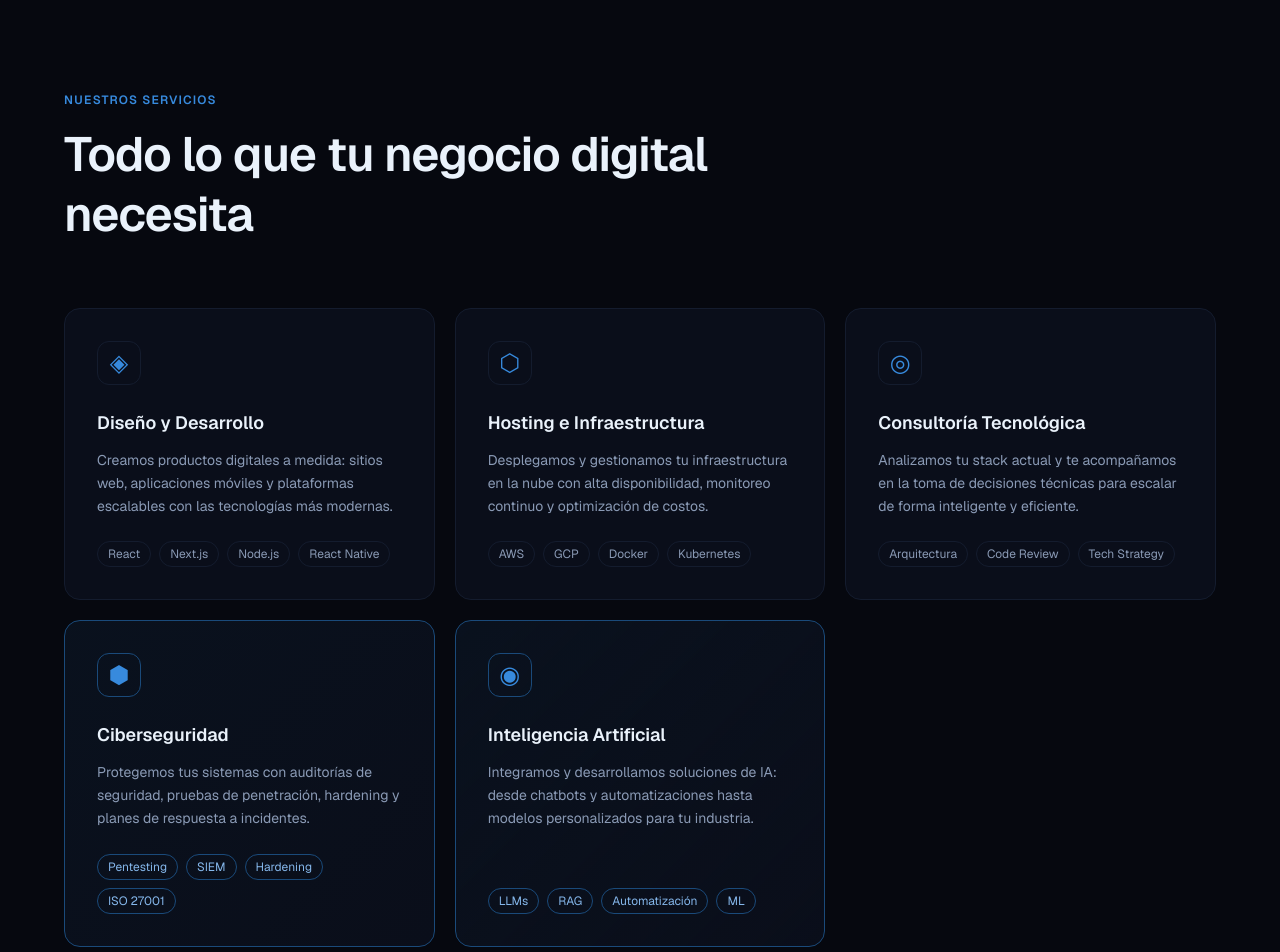
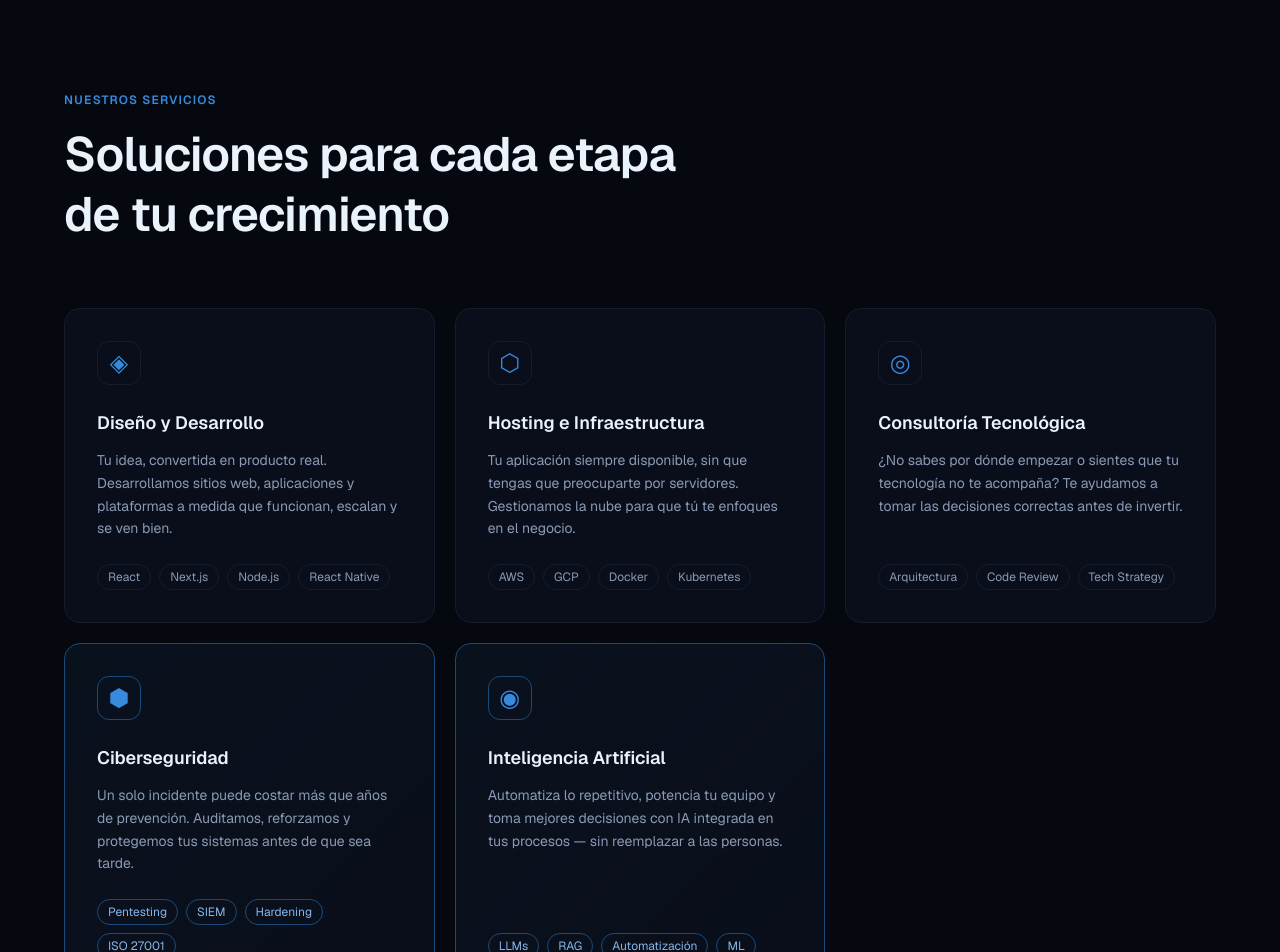
Before and after one commit to Felipe-Innovatio/landing-innovatio, a Next.js app: page / in a window 1280 px wide. Shown: the part 1740-2692 px from the top of the page. Built offline with nearby package versions, Linux system fonts and the light colour scheme; no server answers.

Commit message:
feat: textos servicios y footer — copy mejorado, links corregidos

```diff
--- a/src/components/layout/Footer.tsx
+++ b/src/components/layout/Footer.tsx
@@ -4,12 +4,12 @@ import Logo from "@/components/ui/Logo";
 const links = [
   { label: "Servicios", href: "#servicios" },
   { label: "Nosotros", href: "#nosotros" },
+  { label: "FAQ", href: "#faq" },
   { label: "Contacto", href: "#contacto" },
 ];
 
 const socials = [
-  { label: "LinkedIn", href: "https://linkedin.com/company/innovatio-it" },
-  { label: "GitHub", href: "https://github.com/innovatio-it" },
+  { label: "GitHub", href: "https://github.com/Felipe-Innovatio" },
 ];
 
 export default function Footer() {
@@ -24,7 +24,7 @@ export default function Footer() {
           <div className="flex flex-col gap-3">
             <Logo size="md" />
             <p className="text-sm max-w-xs leading-relaxed" style={{ color: "var(--muted)" }}>
-              Desarrollo de software, ciberseguridad e inteligencia artificial para empresas que quieren crecer.
+              Ingenieros informáticos chilenos que combinan IA y rigor profesional para entregar tecnología que funciona.
             </p>
             <a
               href="mailto:contacto@innovatio-it.com"
--- a/src/components/sections/Services.tsx
+++ b/src/components/sections/Services.tsx
@@ -13,28 +13,28 @@ const services: Service[] = [
     icon: "◈",
     title: "Diseño y Desarrollo",
     description:
-      "Creamos productos digitales a medida: sitios web, aplicaciones móviles y plataformas escalables con las tecnologías más modernas.",
+      "Tu idea, convertida en producto real. Desarrollamos sitios web, aplicaciones y plataformas a medida que funcionan, escalan y se ven bien.",
     tags: ["React", "Next.js", "Node.js", "React Native"],
   },
   {
     icon: "⬡",
     title: "Hosting e Infraestructura",
     description:
-      "Desplegamos y gestionamos tu infraestructura en la nube con alta disponibilidad, monitoreo continuo y optimización de costos.",
+      "Tu aplicación siempre disponible, sin que tengas que preocuparte por servidores. Gestionamos la nube para que tú te enfoques en el negocio.",
     tags: ["AWS", "GCP", "Docker", "Kubernetes"],
   },
   {
     icon: "◎",
     title: "Consultoría Tecnológica",
     description:
-      "Analizamos tu stack actual y te acompañamos en la toma de decisiones técnicas para escalar de forma inteligente y eficiente.",
+      "¿No sabes por dónde empezar o sientes que tu tecnología no te acompaña? Te ayudamos a tomar las decisiones correctas antes de invertir.",
     tags: ["Arquitectura", "Code Review", "Tech Strategy"],
   },
   {
     icon: "⬢",
     title: "Ciberseguridad",
     description:
-      "Protegemos tus sistemas con auditorías de seguridad, pruebas de penetración, hardening y planes de respuesta a incidentes.",
+      "Un solo incidente puede costar más que años de prevención. Auditamos, reforzamos y protegemos tus sistemas antes de que sea tarde.",
     tags: ["Pentesting", "SIEM", "Hardening", "ISO 27001"],
     accent: true,
   },
@@ -42,7 +42,7 @@ const services: Service[] = [
     icon: "◉",
     title: "Inteligencia Artificial",
     description:
-      "Integramos y desarrollamos soluciones de IA: desde chatbots y automatizaciones hasta modelos personalizados para tu industria.",
+      "Automatiza lo repetitivo, potencia tu equipo y toma mejores decisiones con IA integrada en tus procesos — sin reemplazar a las personas.",
     tags: ["LLMs", "RAG", "Automatización", "ML"],
     accent: true,
   },
@@ -61,7 +61,7 @@ export default function Services() {
             className="text-4xl md:text-5xl font-semibold leading-tight max-w-2xl"
             style={{ color: "var(--foreground)", letterSpacing: "-0.02em" }}
           >
-            Todo lo que tu negocio digital necesita
+            Soluciones para cada etapa de tu crecimiento
           </h2>
         </FadeIn>
 
```
